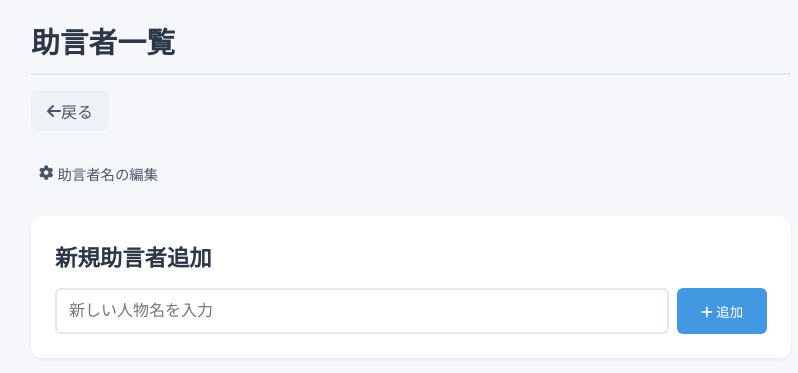
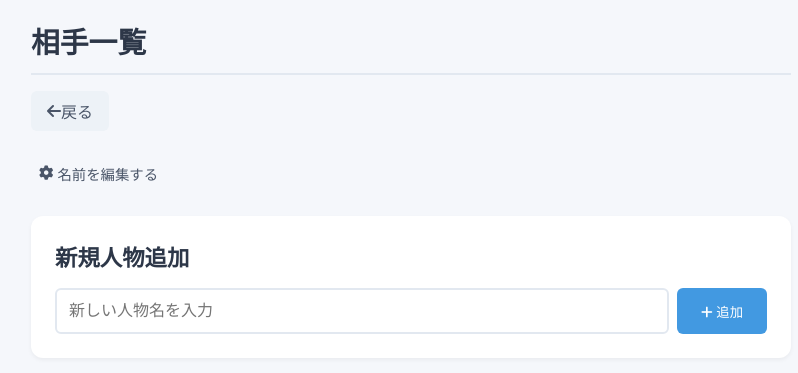
Before and after one commit to roggram/boss_rep_v2, a PHP site: template templates/show_situation.html.twig in a window 1280 px wide. Shown: the top 373 px of the page, without its empty margins (229-1027 px from the left). Run offline with PHP 8.4, Linux system fonts and the light colour scheme; the template is opened without the code that fills it, so the values that code supplies are empty; some libraries are stand-ins or nearby versions.

Commit message:
基本画面の表示名を変更:「どの団体の->誰と->最後にした会話内容」形式に変更
これまでは
「アドバイスの種類->誰から->具体的に何を言われたか」という形式でメモ
をとるような表示をしていた。
しかし自分が実際に使うサービスにしようと思い、表示名を変更。
変更後は
「属する団体名->その中の誰と->最後に何の会話をしていたか」
を思い出すためのサービスになるようテキストだけ変更した。
（アドバイス、助言者、メッセージ）をそれぞれ
（コミュニティ、相手、メッセージ）にテキスト変更。

```diff
--- a/templates/edit_message.html.twig
+++ b/templates/edit_message.html.twig
@@ -226,10 +226,11 @@
             <i class="fas fa-arrow-left"></i>
             戻る
         </a>
-        <a href="/show_trigger" class="nav-button">
+        {# メッセージ編集画面からTopページに戻るボタンを廃止 #}
+        {# <a href="/show_trigger" class="nav-button">
             <i class="fas fa-home"></i>
             ホーム画面へ
-        </a>
+        </a> #}
     </div>
 
     <!-- メッセージリスト -->
--- a/templates/edit_situation.html.twig
+++ b/templates/edit_situation.html.twig
@@ -3,7 +3,7 @@
 <head>
     <meta charset="UTF-8">
     <meta name="viewport" content="width=device-width, initial-scale=1.0">
-    <title>助言者名の編集</title>
+    <title>相手の名前の編集</title>
     <!-- Google Fonts -->
     <link href="https://fonts.googleapis.com/css2?family=Noto+Sans+JP:wght@400;500;700&display=swap" rel="stylesheet">
     <!-- Font Awesome -->
@@ -61,7 +61,7 @@
             color: white;
         }
 
-        /* 助言者カード */
+        /* 相手の名前カード */
         .one_situation_container {
             background: white;
             border: 1px solid #e2e8f0;
@@ -126,7 +126,7 @@
     </style>
 </head>
 <body>
-    <h1>助言者名の編集</h1>
+    <h1>相手の名前の編集</h1>
 
     <div class="nav-buttons">
         <button type="button" onclick="history.back()" class="back-button">
--- a/templates/edit_trigger_name.html.twig
+++ b/templates/edit_trigger_name.html.twig
@@ -3,7 +3,7 @@
 <head>
     <meta charset="UTF-8">
     <meta name="viewport" content="width=device-width, initial-scale=1.0">
-    <title>アドバイスの編集</title>
+    <title>コミュニティの編集</title>
     <!-- Google Fonts -->
     <link href="https://fonts.googleapis.com/css2?family=Noto+Sans+JP:wght@400;500;700&display=swap" rel="stylesheet">
     <!-- Font Awesome -->
@@ -114,7 +114,7 @@
     </style>
 </head>
 <body>
-    <h1>アドバイスの編集</h1>
+    <h1>コミュニティ名の編集</h1>
 
     <div class="navigation">
         <button type="button" onclick="history.back()" class="nav-button">
--- a/templates/show_situation.html.twig
+++ b/templates/show_situation.html.twig
@@ -3,7 +3,7 @@
 <head>
     <meta charset="UTF-8">
     <meta name="viewport" content="width=device-width, initial-scale=1.0">
-    <title>助言者一覧</title>
+    <title>相手一覧</title>
     <!-- Google Fonts -->
     <link href="https://fonts.googleapis.com/css2?family=Noto+Sans+JP:wght@400;500;700&display=swap" rel="stylesheet">
     <!-- Font Awesome -->
@@ -73,7 +73,7 @@
             background-color: #3182ce;
         }
 
-        /* 助言者カード */
+        /* 相手カード */
         .one_situation_container {
             background: white;
             border: 1px solid #e2e8f0;
@@ -197,7 +197,7 @@
 </head>
 <body>
     <div class="header">
-        <h1>助言者一覧</h1>
+        <h1>相手一覧</h1>
         <div class="navigation">
             <a href="/show_trigger" class="back-button">
                 <i class="fas fa-arrow-left mr-2"></i> 戻る
@@ -218,7 +218,7 @@
                     <input type="hidden" name="trigger_id" value="{{trigger_id}}">
                     <button type="submit" class="situation_edit_button">
                         <i class="fas fa-edit edit-icon"></i>
-                        編集
+                        追加-編集
                     </button>
                 </form>
                 <form method="post" action="/delete_situation" class="situation_edit_button">
@@ -236,12 +236,12 @@
         <input type="hidden" name="trigger_id" value="{{trigger_id}}">
         <button type="submit" class="situation_edit_button">
             <i class="fas fa-cog"></i>
-            助言者名の編集
+            名前を編集する
         </button>
     </form>
 
     <div class="new-situation-form">
-        <h2>新規助言者追加</h2>
+        <h2>新規人物追加</h2>
         <form method="post" action="/add_situation_exec" class="form-group">
             <input type="text" name="add_situation_name" placeholder="新しい人物名を入力" required>
             <input type="hidden" name="trigger_id" value="{{ trigger_id }}">
--- a/templates/test.html.twig
+++ b/templates/test.html.twig
@@ -45,7 +45,7 @@
   </style>
 </head>
 <body>
-  <h1>アドバイス一覧</h1>
+  <h1>コミュニティ一覧</h1>
   {% for trigger in triggers %}
     <div class="one_trigger_container">
         <form method="get" action="/show_situation"  class="trigger_show_form">
@@ -61,10 +61,10 @@
   {% endfor %}
   <form method="get" action="edit_trigger_name" class="trigger_edit_form">
     {# <input type="hidden" name="trigger_id" value="{{trigger.id}}"> #}
-    <button type="submit" class="trigger_edit_button">アドバイス名の編集</button>
+    <button type="submit" class="trigger_edit_button">コミュニティ名の編集</button>
   </form>
   <form action="/add_trigger" method="get" class="new_trigger_container">
-    <button type="submit">新規アドバイス追加</button>
+    <button type="submit">新規コミュニティ追加</button>
   </form>
 </body>
 </html>
```
Also changed, not shown: templates/show_trigger.html.twig (+4 -4 lines).
